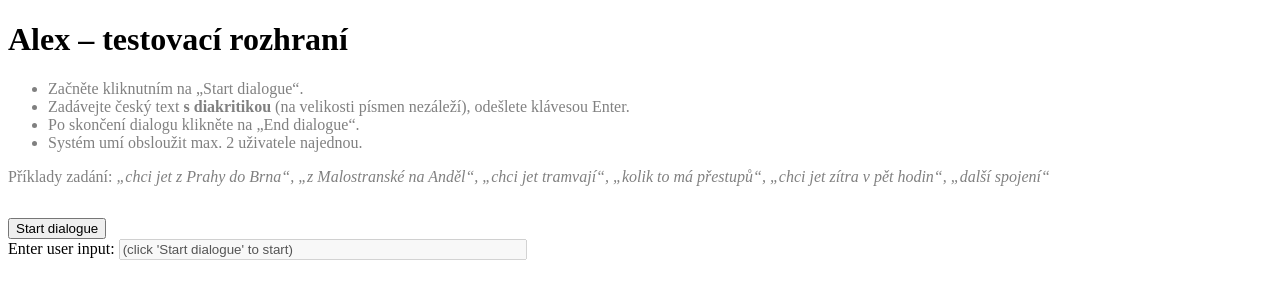
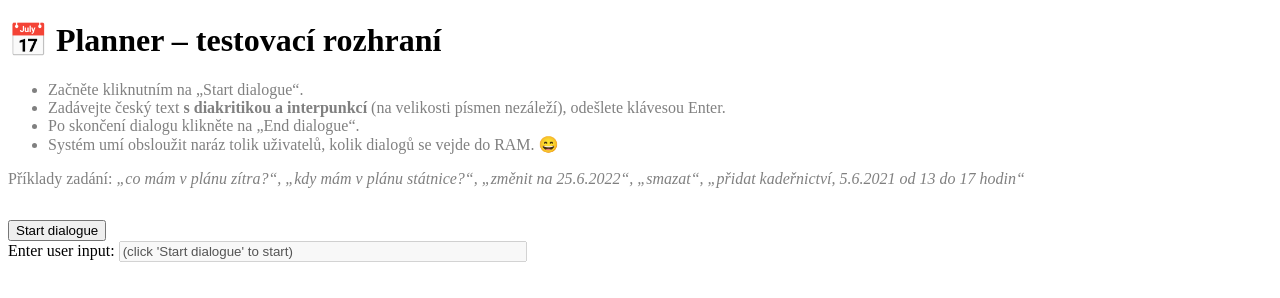
Before and after one commit to b0r3k/dialogue-planner, a plain HTML site: page webserver/index.html in a window 1280 px wide. Drawn offline with Linux system fonts and the light colour scheme.

Commit message:
Actualization for new domain.

```diff
--- a/webserver/index.html
+++ b/webserver/index.html
@@ -93,16 +93,16 @@ function process_button_click(){
 </script>
 </head>
 <body>
-<h1>Alex – testovací rozhraní</h1>
+<h1>📅 Planner – testovací rozhraní</h1>
 <div id="descr" style="margin-bottom: 2em; color: gray;">
 <ul>
 <li>Začněte kliknutním na „Start dialogue“. </li>
-<li>Zadávejte český text <strong>s diakritikou</strong> (na velikosti písmen nezáleží), odešlete klávesou Enter.</li>
+<li>Zadávejte český text <strong>s diakritikou a interpunkcí</strong> (na velikosti písmen nezáleží), odešlete klávesou Enter.</li>
 <li>Po skončení dialogu klikněte na „End dialogue“.</li>
-<li>Systém umí obsloužit max. 2 uživatele najednou.</li>
+<li>Systém umí obsloužit naráz tolik uživatelů, kolik dialogů se vejde do RAM. 😄</li>
 </ul>
 <p>
-Příklady zadání: <em>„chci jet z Prahy do Brna“, „z Malostranské na Anděl“, „chci jet tramvají“, „kolik to má přestupů“, „chci jet zítra v pět hodin“, „další spojení“</em>
+Příklady zadání: <em>„co mám v plánu zítra?“, „kdy mám v plánu státnice?“, „změnit na 25.6.2022“, „smazat“, „přidat kadeřnictví, 5.6.2021 od 13 do 17 hodin“</em>
 </p>
 </div>
 <div id="outputs"></div>
```
